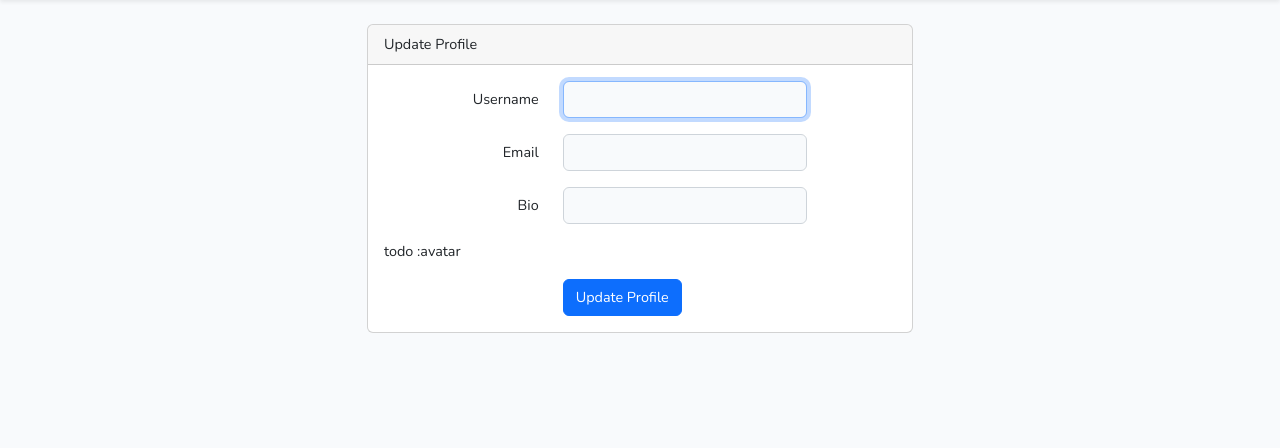
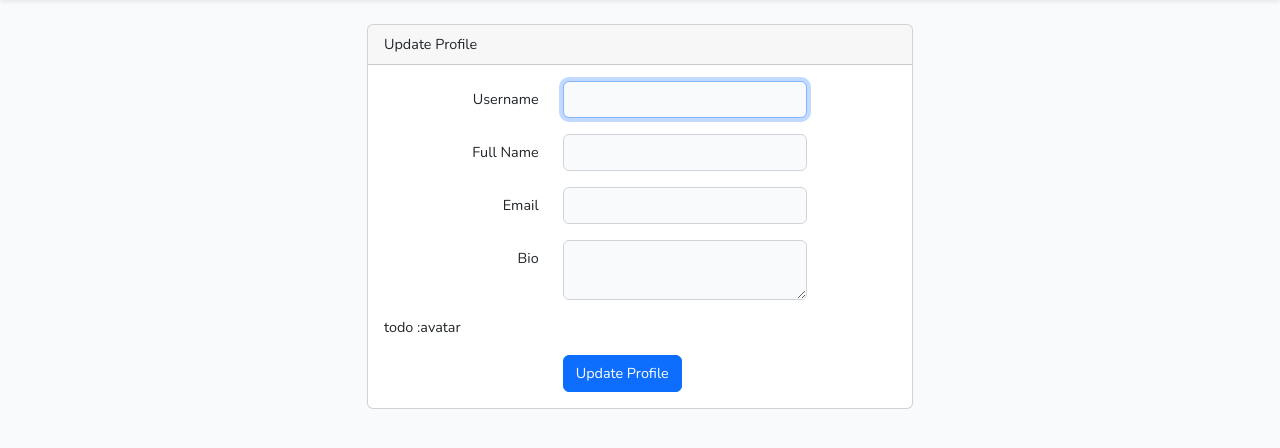
Before and after one commit to roziannn/mini-instagram, a Laravel app: page /user/edit in a window 1280 px wide. Shown: the part 55-503 px from the top of the page. Run offline with Laravel 9, Linux system fonts and the light colour scheme; data that the repository does not hold is empty; style sheets or scripts are compiled from the project's sources.

Commit message:
update for user edit

```diff
--- a/app/Http/Controllers/UserController.php
+++ b/app/Http/Controllers/UserController.php
@@ -12,4 +12,22 @@ class UserController extends Controller
         $user = Auth::user();
         return view('user.edit', compact('user'));
     }
+
+    public function update(Request $request){
+        $user = Auth::user();
+
+        $request->validate([
+            'username' => 'required|alpha_dash|min:3|max:20|unique:users,username,' . $user->id, //kecuali username sendiri, sdh unique
+            'fullname' => 'max:30',
+            'bio' => 'max:255'
+        ]);
+
+        $user->update([
+            'username' => $request->username,
+            'fullname' => $request->fullname,
+            'bio' => $request->bio,
+        ]);
+
+        return redirect('user/edit');
+    }
 }
--- /dev/null
+++ b/resources/views/components/inputreadonly.blade.php
@@ -0,0 +1,18 @@
+<div class="row mb-3">
+    <label for="{{ $name }}" class="col-md-4 col-form-label text-md-end">{{ $label }}</label>
+
+    <div class="col-md-6">
+        <input readonly id="{{ $name }}" type="{{ $type ?? 'text' }}"
+            class="form-control @error($name) is-invalid @enderror" name="{{ $name }}"
+            @isset($object->{$name}) value="{{ old($name) ? old($name) : $object->{$name} }}"
+            @else value="{{ old($name) }}" @endisset
+            required autocomplete="{{ $name }}" autofocus>
+
+
+        @if ($errors->has($name))
+            <span class="invalid-feedback" role="alert">
+                <strong> {{ $errors->first($name) }} </strong>
+            </span>
+        @endif
+    </div>
+</div>
--- /dev/null
+++ b/resources/views/components/textarea.blade.php
@@ -0,0 +1,18 @@
+<div class="row mb-3">
+    <label for="{{ $name }}" class="col-md-4 col-form-label text-md-end">{{ $label }}</label>
+
+    <div class="col-md-6">
+        <textarea id="{{ $name }}" type="{{ $type ?? 'text' }}"
+            class="form-control @error($name) is-invalid @enderror" name="{{ $name }}"
+            required autocomplete="{{ $name }}" autofocus>@isset($object->{$name}){{ old($name) ? old($name) : $object->{$name} }}
+            @else{{ old($name) }} @endisset
+        </textarea>
+
+
+        @if ($errors->has($name))
+            <span class="invalid-feedback" role="alert">
+                <strong> {{ $errors->first($name) }} </strong>
+            </span>
+        @endif
+    </div>
+</div>
--- a/resources/views/home.blade.php
+++ b/resources/views/home.blade.php
@@ -8,6 +8,7 @@
                 <div class="card-header">{{ __('Dashboard') }}</div>
 
                 <div class="card-body">
+                    <h3>Hello, {{Auth::user()->username  }}</h3>
                     @if (session('status'))
                         <div class="alert alert-success" role="alert">
                             {{ session('status') }}
--- a/resources/views/user/edit.blade.php
+++ b/resources/views/user/edit.blade.php
@@ -6,15 +6,16 @@
             <div class="col-md-6">
                 <div class="card">
                     <div class="card-header">
-                        Update Profile
+                        Update Profile <strong>{{ $user->username }} </strong>
                     </div>
                     <div class="card-body">
-                        <form method="POST" action="/user/update">
+                        <form method="POST" action="/user/edit">
                             @csrf
-
+                            @method('PUT')
                             <x-input label="Username" name="username" :object="$user" />
-                            <x-input label="Email" name="email" :object="$user" />
-                            <x-input label="Bio" name="bio" :object="$user" />
+                            <x-input label="Full Name" name="fullname" :object="$user" />
+                            <x-inputreadonly label="Email" name="email" :object="$user" />
+                            <x-textarea label="Bio" name="bio" :object="$user" />
                             <p>
                                 todo :avatar
                             </p>
--- a/routes/web.php
+++ b/routes/web.php
@@ -15,3 +15,4 @@ Auth::routes();
 Route::get('/home', [App\Http\Controllers\HomeController::class, 'index'])->name('home');
 
 Route::get('user/edit', [UserController::class, 'edit']);
+Route::put('user/edit', [UserController::class, 'update']);
```
